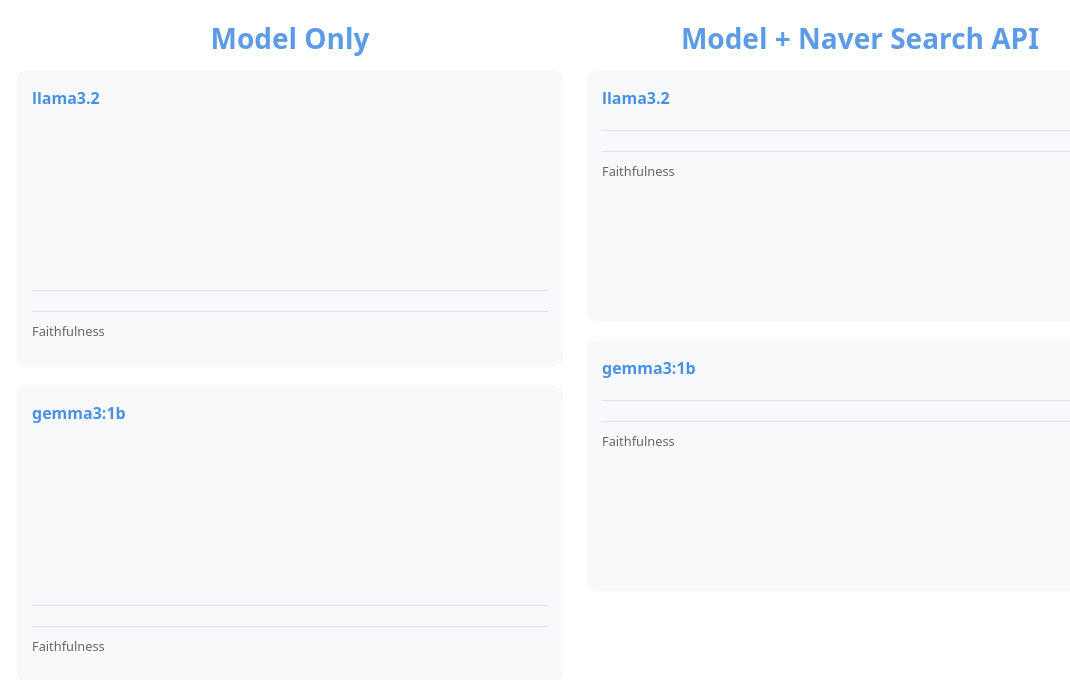
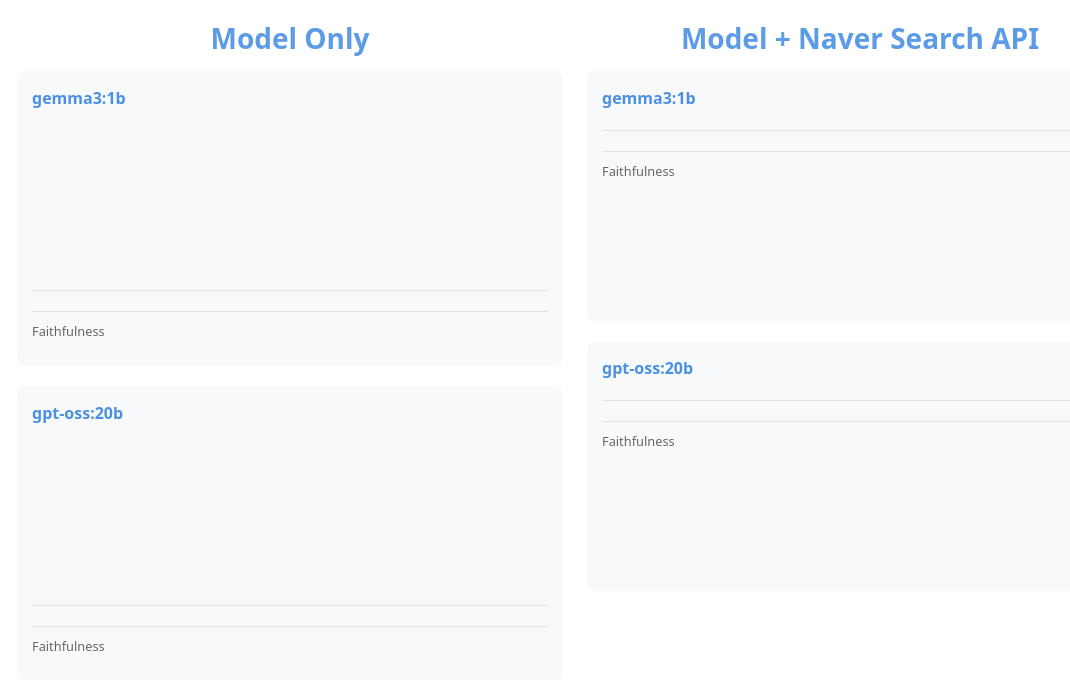
Before and after one commit to soyoung-park-1205/RAG, a Flask app: template templates/index.html in a window 1280 px wide. Shown: the part 166-846 px from the top of the page, without its empty margins (65-1135 px from the left). Run offline with Flask 3, Linux system fonts and the light colour scheme; the template is opened without the code that fills it, so the values that code supplies are empty.

Commit message:
model명 관련 버그 수정

```diff
--- a/templates/index.html
+++ b/templates/index.html
@@ -151,25 +151,6 @@
             <div class="col-md-6">
                 <h3 class="section-title text-center">Model Only</h3>
                 <div class="answer-box">
-                    <div class="model-title">llama3.2</div>
-                    <div id="origin-true-llama" class="answer-text"></div>
-                    <div class="loading-overlay" id="loading-true-llama">
-                        <div class="spinner-border" role="status">
-                            <span class="visually-hidden">Loading...</span>
-                        </div>
-                    </div>
-                    <div class="execution-time" id="time-true-llama"></div>
-                    <div class="evaluation-container">
-                        <div class="evaluation-item">
-                            <div class="evaluation-label">Faithfulness</div>
-                            <div class="faithfulness-result" id="eval-faithfulness-true-llama">
-                                <span class="result-icon"></span>
-                                <span class="result-text"></span>
-                            </div>
-                        </div>
-                    </div>
-                </div>
-                <div class="answer-box">
                     <div class="model-title">gemma3:1b</div>
                     <div id="origin-true-gemma" class="answer-text"></div>
                     <div class="loading-overlay" id="loading-true-gemma">
@@ -188,28 +169,28 @@
                         </div>
                     </div>
                 </div>
-            </div>
-            <div class="col-md-6">
-                <h3 class="section-title text-center">Model + Naver Search API</h3>
                 <div class="answer-box">
-                    <div class="model-title">llama3.2</div>
-                    <div id="origin-false-llama"></div>
-                    <div class="loading-overlay" id="loading-false-llama">
+                    <div class="model-title">gpt-oss:20b</div>
+                    <div id="origin-true-gpt" class="answer-text"></div>
+                    <div class="loading-overlay" id="loading-true-gpt">
                         <div class="spinner-border" role="status">
                             <span class="visually-hidden">Loading...</span>
                         </div>
                     </div>
-                    <div class="execution-time" id="time-false-llama"></div>
+                    <div class="execution-time" id="time-true-gpt"></div>
                     <div class="evaluation-container">
                         <div class="evaluation-item">
                             <div class="evaluation-label">Faithfulness</div>
-                            <div class="faithfulness-result" id="eval-faithfulness-false-llama">
+                            <div class="faithfulness-result" id="eval-faithfulness-true-gpt">
                                 <span class="result-icon"></span>
                                 <span class="result-text"></span>
                             </div>
                         </div>
                     </div>
                 </div>
+            </div>
+            <div class="col-md-6">
+                <h3 class="section-title text-center">Model + Naver Search API</h3>
                 <div class="answer-box">
                     <div class="model-title">gemma3:1b</div>
                     <div id="origin-false-gemma"></div>
@@ -223,6 +204,25 @@
                         <div class="evaluation-item">
                             <div class="evaluation-label">Faithfulness</div>
                             <div class="faithfulness-result" id="eval-faithfulness-false-gemma">
+                                <span class="result-icon"></span>
+                                <span class="result-text"></span>
+                            </div>
+                        </div>
+                    </div>
+                </div>
+                <div class="answer-box">
+                    <div class="model-title">gpt-oss:20b</div>
+                    <div id="origin-false-gpt"></div>
+                    <div class="loading-overlay" id="loading-false-gpt">
+                        <div class="spinner-border" role="status">
+                            <span class="visually-hidden">Loading...</span>
+                        </div>
+                    </div>
+                    <div class="execution-time" id="time-false-gpt"></div>
+                    <div class="evaluation-container">
+                        <div class="evaluation-item">
+                            <div class="evaluation-label">Faithfulness</div>
+                            <div class="faithfulness-result" id="eval-faithfulness-false-gpt">
                                 <span class="result-icon"></span>
                                 <span class="result-text"></span>
                             </div>
@@ -277,26 +277,27 @@
                 const data = await response.json();
 
                 // Update origin true results
-                document.getElementById('origin-true-llama').textContent = data.origin_true['llama3.2'].answer;
-                document.getElementById('loading-true-llama').style.display = 'none';
-                document.getElementById('time-true-llama').textContent = formatTime(data.origin_true['llama3.2'].time);
-                updateEvaluation('true-llama', data.origin_true['llama3.2'].evaluation);
-
                 document.getElementById('origin-true-gemma').textContent = data.origin_true['gemma3:1b'].answer;
                 document.getElementById('loading-true-gemma').style.display = 'none';
                 document.getElementById('time-true-gemma').textContent = formatTime(data.origin_true['gemma3:1b'].time);
                 updateEvaluation('true-gemma', data.origin_true['gemma3:1b'].evaluation);
+                console.log("data, origin_true");
+                console.log(data.origin_true);
+                document.getElementById('origin-true-gpt').textContent = data.origin_true['gpt-oss:20b'].answer;
+                document.getElementById('loading-true-gpt').style.display = 'none';
+                document.getElementById('time-true-gpt').textContent = formatTime(data.origin_true['gpt-oss:20b'].time);
+                updateEvaluation('true-gpt', data.origin_true['gpt-oss:20b'].evaluation);
 
                 // Update origin false results
-                document.getElementById('origin-false-llama').textContent = data.origin_false['llama3.2'].answer;
-                document.getElementById('loading-false-llama').style.display = 'none';
-                document.getElementById('time-false-llama').textContent = formatTime(data.origin_false['llama3.2'].time);
-                updateEvaluation('false-llama', data.origin_false['llama3.2'].evaluation);
-
                 document.getElementById('origin-false-gemma').textContent = data.origin_false['gemma3:1b'].answer;
                 document.getElementById('loading-false-gemma').style.display = 'none';
                 document.getElementById('time-false-gemma').textContent = formatTime(data.origin_false['gemma3:1b'].time);
                 updateEvaluation('false-gemma', data.origin_false['gemma3:1b'].evaluation);
+
+                document.getElementById('origin-false-gpt').textContent = data.origin_false['gpt-oss:20b'].answer;
+                document.getElementById('loading-false-gpt').style.display = 'none';
+                document.getElementById('time-false-gpt').textContent = formatTime(data.origin_false['gpt-oss:20b'].time);
+                updateEvaluation('false-gpt', data.origin_false['gpt-oss:20b'].evaluation);
             } catch (error) {
                 console.error('Error:', error);
                 alert('An error occurred while processing your question');
```
